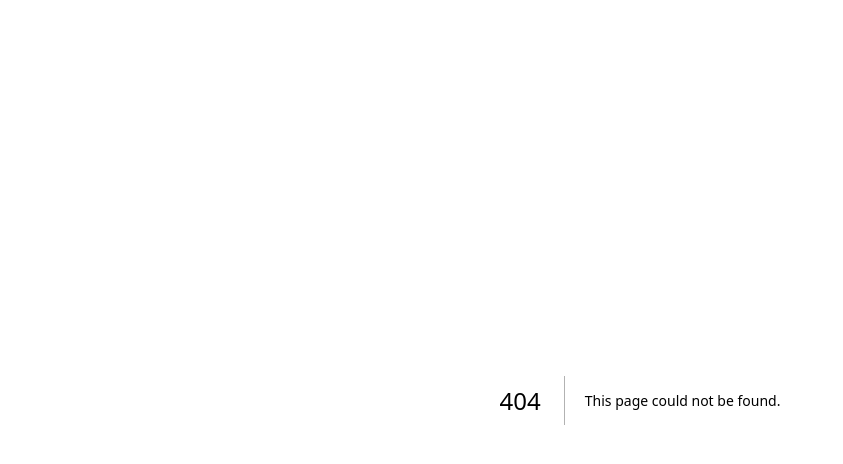
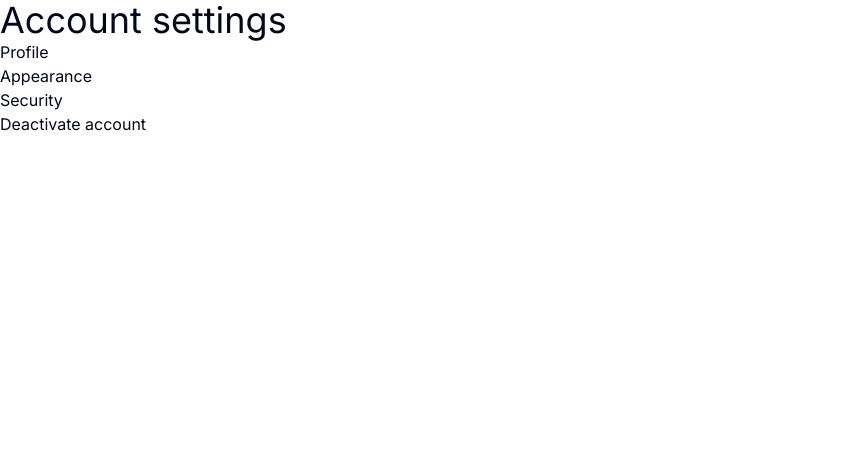
Before and after one commit to Phastboy/VoteX, a Next.js app: page /dashboard/settings/account-settings in a window 1280 px wide. Before the commit this address had no page. Shown: the top 464 px of the page, without its empty margins (0-843 px from the left). Built offline with nearby package versions, Linux system fonts and the light colour scheme.

Commit message:
settings

```diff
--- /dev/null
+++ b/app/dashboard/settings/account-settings/page.tsx
@@ -0,0 +1,13 @@
+export default function Profile(){
+	return (
+		<>
+			<h1>Account settings</h1>
+			<div>
+				<h6>Profile</h6>
+				<h6>Appearance</h6>
+				<h6>Security</h6>
+				<h6>Deactivate account</h6>
+			</div>
+		</>
+	);
+}
```
